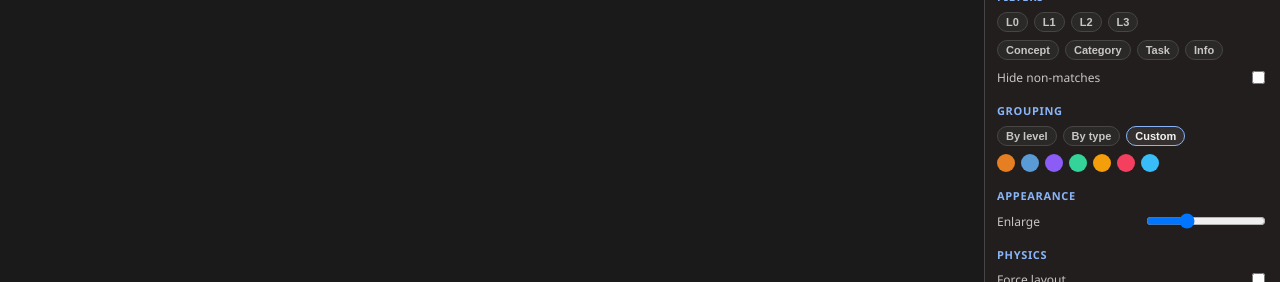
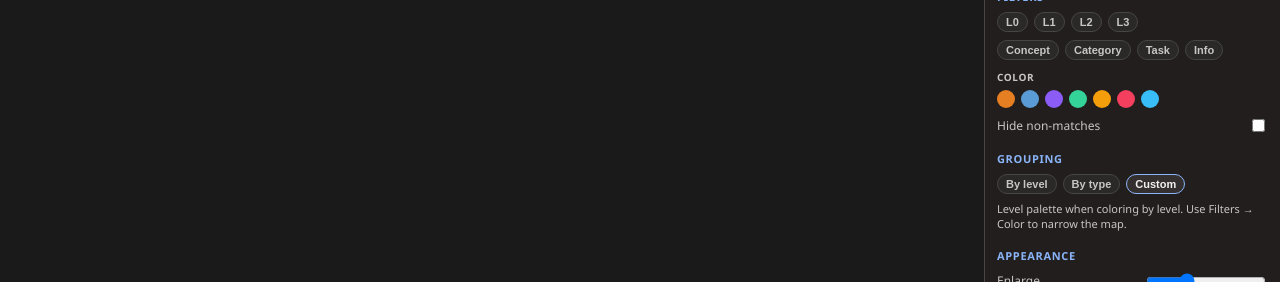
Before and after one commit to SaulBilancieriPrime/Project-Process, a React (Vite) app: page / in a window 1280 px wide. Shown: the part 361-643 px from the top of the page. Built offline with nearby package versions, Linux system fonts and the light colour scheme.

Commit message:
Filters panel color selection fixed and link distance increased

```diff
--- a/src/App.tsx
+++ b/src/App.tsx
@@ -48,6 +48,7 @@ export default function App() {
   const [search, setSearch] = useState("");
   const [levels, setLevels] = useState<number[]>([]);
   const [types, setTypes] = useState<NodeKind[]>([]);
+  const [colors, setColors] = useState<string[]>([]);
   const [hideFiltered, setHideFiltered] = useState(false);
   const [toast, setToast] = useState<string | null>(null);
   const [dirty, setDirty] = useState(false);
@@ -429,6 +430,7 @@ export default function App() {
             search={search}
             levels={levels}
             types={types}
+            colors={colors}
             hideFiltered={hideFiltered}
             theme={theme}
             width={size.w}
@@ -623,11 +625,13 @@ export default function App() {
           search={search}
           levels={levels}
           types={types}
+          colors={colors}
           hideFiltered={hideFiltered}
           selectedIds={selectedIds}
           onSearch={setSearch}
           onLevels={setLevels}
           onTypes={setTypes}
+          onColors={setColors}
           onHideFiltered={setHideFiltered}
           onSettings={patchSettings}
           onFocus={focusNode}
--- a/src/components/GraphCanvas.tsx
+++ b/src/components/GraphCanvas.tsx
@@ -21,6 +21,7 @@ type Props = {
   search: string;
   levels: number[];
   types: NodeKind[];
+  colors: string[];
   hideFiltered: boolean;
   theme: "light" | "dark";
   width: number;
@@ -141,6 +142,7 @@ export default function GraphCanvas({
   search,
   levels,
   types,
+  colors,
   hideFiltered,
   theme,
   width,
@@ -182,7 +184,7 @@ export default function GraphCanvas({
   const graphData = useMemo(() => {
     const visible = nodes.filter((n) => {
       if (hidden.has(n.id)) return false;
-      if (hideFiltered && !isFiltered(n, search, levels, types)) return false;
+      if (hideFiltered && !isFiltered(n, search, levels, types, colors, settings.colorBy)) return false;
       return true;
     });
     const ids = new Set(visible.map((n) => n.id));
@@ -194,7 +196,7 @@ export default function GraphCanvas({
         return [{ id: l.id, source: e.source, target: e.target, kind: l.kind, arrows: l.arrows ?? "none" }];
       }),
     };
-  }, [nodes, links, hidden, hideFiltered, search, levels, types]);
+  }, [nodes, links, hidden, hideFiltered, search, levels, types, colors, settings.colorBy]);
 
   useEffect(() => {
     if (!placeArmed) return;
@@ -565,8 +567,8 @@ export default function GraphCanvas({
         const src = nodes.find((n) => n.id === e.source);
         const tgt = nodes.find((n) => n.id === e.target);
         const dim =
-          (src && !isFiltered(src, search, levels, types)) ||
-          (tgt && !isFiltered(tgt, search, levels, types));
+          (src && !isFiltered(src, search, levels, types, colors, settings.colorBy)) ||
+          (tgt && !isFiltered(tgt, search, levels, types, colors, settings.colorBy));
         if (dim) return palette.linkDim;
         const hot = l.id === selectedLinkId || selectedSet.has(e.source) || selectedSet.has(e.target);
         if (l.kind === "cross") return hot ? palette.linkCrossHot : palette.linkCross;
@@ -629,7 +631,7 @@ export default function GraphCanvas({
         const x = node.x ?? 0;
         const y = node.y ?? 0;
         const color = nodeColor(node, settings.colorBy);
-        const matched = isFiltered(node, search, levels, types);
+        const matched = isFiltered(node, search, levels, types, colors, settings.colorBy);
         const dim = !matched;
         const selected = selectedSet.has(node.id);
         const hovered = node.id === hoveredId;
--- a/src/components/Sidebar.tsx
+++ b/src/components/Sidebar.tsx
@@ -11,11 +11,13 @@ type Props = {
   search: string;
   levels: number[];
   types: NodeKind[];
+  colors: string[];
   hideFiltered: boolean;
   selectedIds: string[];
   onSearch: (v: string) => void;
   onLevels: (v: number[]) => void;
   onTypes: (v: NodeKind[]) => void;
+  onColors: (v: string[]) => void;
   onHideFiltered: (v: boolean) => void;
   onSettings: (patch: Partial<GraphSettings>) => void;
   onFocus: (id: string) => void;
@@ -29,6 +31,10 @@ function toggleType(list: NodeKind[], value: NodeKind) {
   return list.includes(value) ? list.filter((v) => v !== value) : [...list, value];
 }
 
+function toggleColor(list: string[], value: string) {
+  return list.includes(value) ? list.filter((v) => v !== value) : [...list, value];
+}
+
 export default function Sidebar({
   open,
   nodes,
@@ -36,11 +42,13 @@ export default function Sidebar({
   search,
   levels,
   types,
+  colors,
   hideFiltered,
   selectedIds,
   onSearch,
   onLevels,
   onTypes,
+  onColors,
   onHideFiltered,
   onSettings,
   onFocus,
@@ -99,6 +107,21 @@ export default function Sidebar({
             </button>
           ))}
         </div>
+        <div className="filter-sublabel">Color</div>
+        <div className="swatch-row" style={{ marginTop: 6 }}>
+          {LEVEL_COLORS.map((c) => (
+            <button
+              key={c}
+              type="button"
+              className={`swatch${colors.includes(c) ? " on" : ""}`}
+              style={{ background: c }}
+              title="Filter by this color"
+              aria-label="Filter by color"
+              aria-pressed={colors.includes(c)}
+              onClick={() => onColors(toggleColor(colors, c))}
+            />
+          ))}
+        </div>
         <label className="filter-row">
           <span>Hide non-matches</span>
           <input type="checkbox" checked={hideFiltered} onChange={(e) => onHideFiltered(e.target.checked)} />
@@ -119,11 +142,7 @@ export default function Sidebar({
             </button>
           ))}
         </div>
-        <div className="swatch-row" style={{ marginTop: 8 }}>
-          {LEVEL_COLORS.map((c, i) => (
-            <span key={c} className="swatch" style={{ background: c }} title={`Level ${i}`} />
-          ))}
-        </div>
+        <p className="filter-hint">Level palette when coloring by level. Use Filters → Color to narrow the map.</p>
       </section>
 
       <section>
@@ -174,7 +193,7 @@ export default function Sidebar({
           <input
             type="range"
             min={24}
-            max={140}
+            max={300}
             value={settings.linkDistance}
             onChange={(e) => onSettings({ linkDistance: Number(e.target.value) })}
           />
--- a/src/graph/colors.ts
+++ b/src/graph/colors.ts
@@ -11,6 +11,13 @@ export const TYPE_COLORS: Record<NodeKind, string> = {
 
 export function sizeForLevel(level: number) {
   return Math.max(0.62, 1.72 - level * 0.2);
+}
+
+export function normalizeHex(hex: string) {
+  const raw = hex.trim().toLowerCase().replace("#", "");
+  if (!raw) return "#000000";
+  const full = raw.length === 3 ? raw.split("").map((c) => c + c).join("") : raw;
+  return `#${full}`;
 }
 
 export function nodeColor(node: GraphNode, colorBy: ColorBy) {
--- a/src/graph/visibility.ts
+++ b/src/graph/visibility.ts
@@ -1,4 +1,5 @@
-import type { GraphLink, GraphNode, NodeKind } from "../types";
+import { nodeColor, normalizeHex } from "./colors";
+import type { ColorBy, GraphLink, GraphNode, NodeKind } from "../types";
 
 export function childrenOf(nodes: GraphNode[], id: string) {
   return nodes.filter((n) => n.parentId === id);
@@ -46,10 +47,17 @@ export function isFiltered(
   query: string,
   levels: number[],
   types: NodeKind[],
+  colors: string[],
+  colorBy: ColorBy,
 ) {
   if (!matchesQuery(node, query)) return false;
   if (levels.length && !levels.includes(node.level)) return false;
   if (types.length && !types.includes(node.type)) return false;
+  if (colors.length) {
+    const paint = normalizeHex(nodeColor(node, colorBy));
+    const allowed = new Set(colors.map(normalizeHex));
+    if (!allowed.has(paint)) return false;
+  }
   return true;
 }
 
--- a/src/index.css
+++ b/src/index.css
@@ -328,6 +328,31 @@ html[data-theme="dark"] .plus-menu {
 }
 .chip.on { color: var(--text); border-color: var(--accent); background: var(--hover); }
 .filter-row { display: flex; align-items: center; justify-content: space-between; gap: 8px; margin: 8px 0; font-size: 12px; color: var(--muted); }
+.filter-sublabel {
+  margin: 10px 0 0;
+  font-size: 10px;
+  font-weight: 700;
+  letter-spacing: 0.06em;
+  text-transform: uppercase;
+  color: var(--muted);
+}
+.filter-hint {
+  margin: 8px 0 0;
+  font-size: 11px;
+  line-height: 1.35;
+  color: var(--muted);
+}
+.sidebar .swatch-row button.swatch {
+  display: block;
+  width: 18px;
+  height: 18px;
+  min-width: 18px;
+  padding: 0;
+  border: 2px solid transparent;
+}
+.sidebar .swatch-row button.swatch:hover {
+  filter: brightness(1.08);
+}
 .filter-row input[type="range"] { width: 120px; }
 .result-list { list-style: none; margin: 8px 0 0; padding: 0; }
 .result-list button {
@@ -442,6 +467,14 @@ html[data-theme="dark"] .plus-menu {
 .ctx-flyout {
   position: relative;
 }
+.ctx-flyout::after {
+  content: "";
+  position: absolute;
+  top: 0;
+  left: 100%;
+  width: 16px;
+  height: 100%;
+}
 .ctx-flyout-trigger {
   display: flex !important;
   align-items: center;
@@ -465,6 +498,14 @@ html[data-theme="dark"] .plus-menu {
   border-radius: 10px;
   box-shadow: var(--shadow);
   z-index: 1;
+}
+.ctx-sub::before {
+  content: "";
+  position: absolute;
+  top: 0;
+  bottom: 0;
+  right: 100%;
+  width: 12px;
 }
 .ctx-flyout:hover .ctx-sub,
 .ctx-flyout:focus-within .ctx-sub {
--- a/src/sampleData.ts
+++ b/src/sampleData.ts
@@ -1,12 +1,7 @@
+import { LEVEL_COLORS } from "./graph/colors";
 import { DEFAULT_SETTINGS, type GraphDocument, type GraphLink, type GraphNode, type NodeKind } from "./types";
 
-export const LIFECYCLE_ORANGE = "#e67e22";
 
-const PURSUIT = "#9333ea";
-const DELIVERY = "#ca8a04";
-const BUSINESS = "#dc2626";
-const LEADERSHIP = "#ea580c";
-const ROOT_COLOR = "#64748b";
 
 type WorkflowBranch = {
   id: string;
@@ -19,7 +14,7 @@ const PRIME_PM_TREE: WorkflowBranch[] = [
   {
     id: "pursuit",
     title: "1.0 Pursuit (Win Work)",
-    color: PURSUIT,
+    color: LEVEL_COLORS[0],
     workflows: [
       {
         id: "1.1",
@@ -64,7 +59,7 @@ const PRIME_PM_TREE: WorkflowBranch[] = [
   {
     id: "delivery",
     title: "2.0 Delivery (Deliver Work)",
-    color: DELIVERY,
+    color: LEVEL_COLORS[1],
     workflows: [
       {
         id: "2.1",
@@ -162,7 +157,7 @@ const PRIME_PM_TREE: WorkflowBranch[] = [
   {
     id: "business",
     title: "3.0 Business (Run the Business)",
-    color: BUSINESS,
+    color: LEVEL_COLORS[2],
     workflows: [
       {
         id: "3.1",
@@ -225,7 +220,7 @@ const PRIME_PM_TREE: WorkflowBranch[] = [
   {
     id: "leadership",
     title: "4.0 Leadership (Lead People)",
-    color: LEADERSHIP,
+    color: LEVEL_COLORS[3],
     workflows: [
       {
         id: "4.1",
@@ -347,7 +342,7 @@ export function createSampleDocument(): GraphDocument {
       0,
       xRoot,
       rootY,
-      ROOT_COLOR,
+      LEVEL_COLORS[6],
       "concept",
       1.55,
     ),
```
